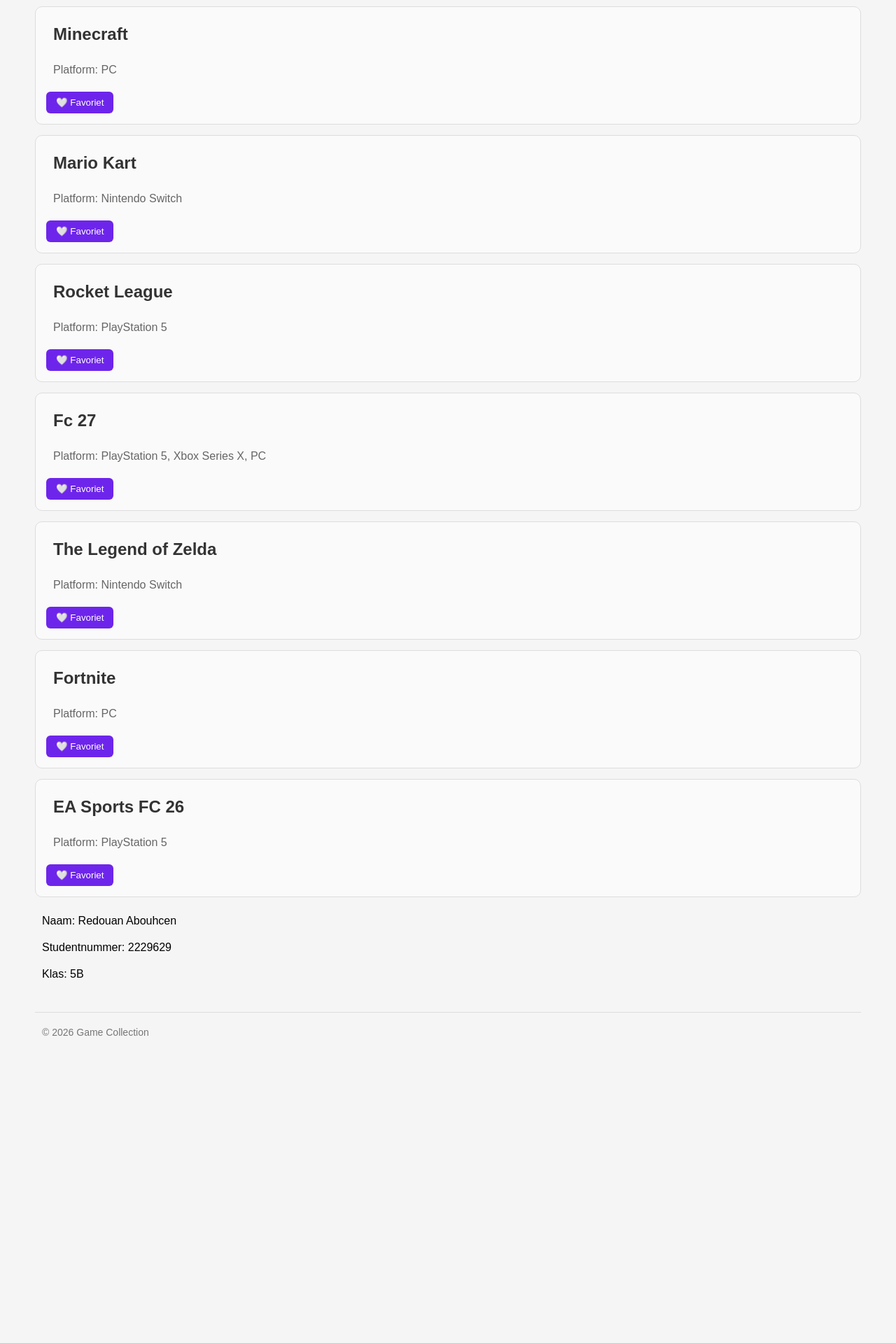
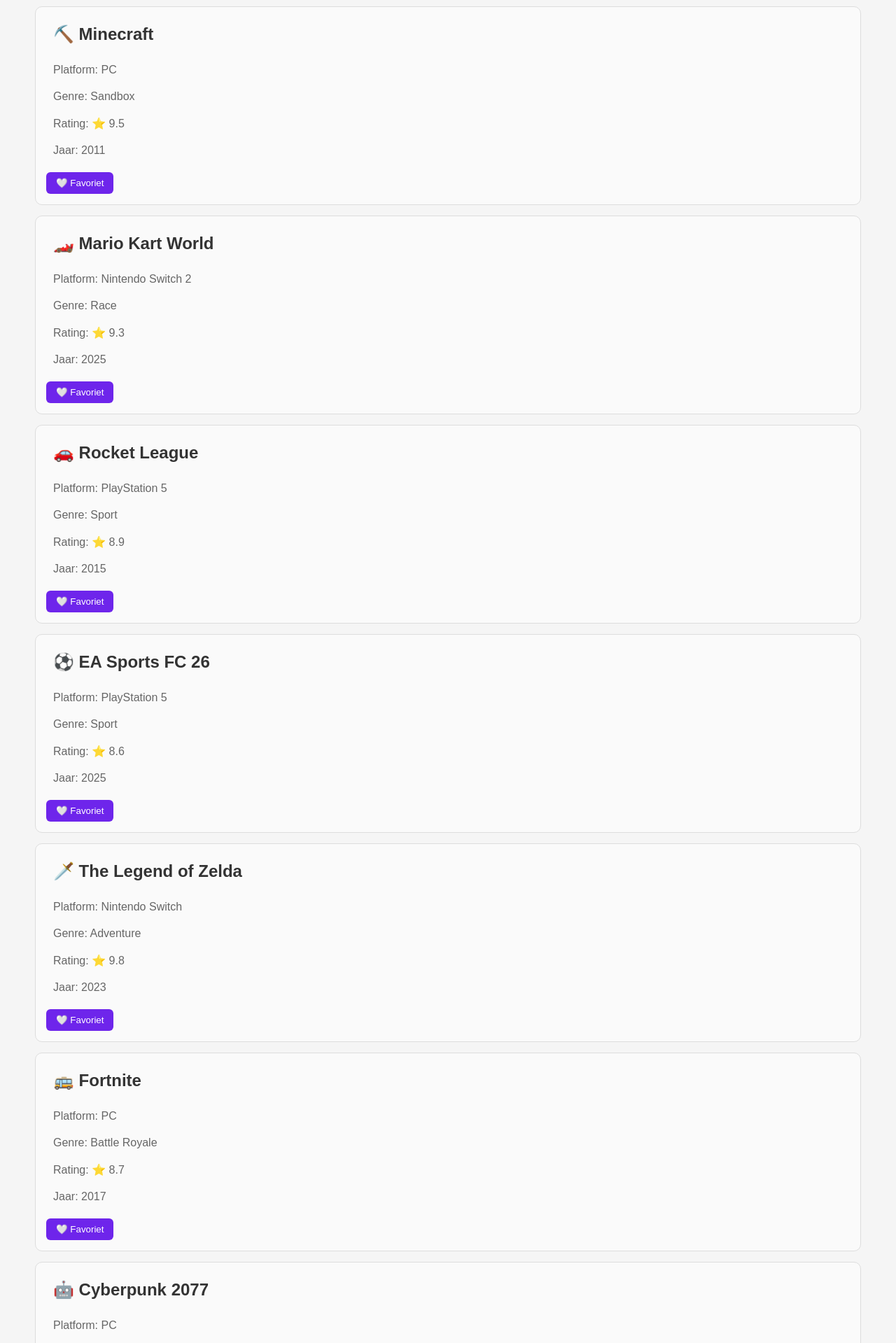
Before and after one commit to Redouan-maker/game-collection, a React (Vite) app: page / in a window 1280 px wide. Shown: the part 281-2200 px from the top of the page at 70% size. Before the commit the page ends 1824 px from the top, so only its background shows below. Built offline with nearby package versions, Linux system fonts and the light colour scheme.

Commit message:
Les 8 - JSON toegepast

```diff
--- a/src/App.jsx
+++ b/src/App.jsx
@@ -3,54 +3,13 @@
 import Footer from "./components/Footer";
 import GameCard from "./components/GameCard";
 import { useState } from "react";
+import games from "./data/games.json";
 
 function App() {
 
     const [search, setSearch] = useState("");
-    const games = [
 
-
-    {
-        id: 1,
-        title: "Minecraft",
-        platform: "PC"
-    },
-
-    {
-        id: 2,
-        title: "Mario Kart",
-        platform: "Nintendo Switch"
-    },
-
-    {
-        id: 3,
-        title: "Rocket League",
-        platform: "PlayStation 5"
-    },
-
-{
-    id: 4,
-    title: "Fc 27",
-    platform: " PlayStation 5, Xbox Series X, PC"
-},
-
-{
-    id: 5,
-    title: "The Legend of Zelda",
-    platform: "Nintendo Switch"
-},
-{
-    id: 6,
-    title: "Fortnite",
-    platform: "PC"
-},
-{
-    id: 7,
-    title: "EA Sports FC 26",
-    platform: "PlayStation 5"
-}
-
-];
+;
 
     return (
 
@@ -88,13 +47,19 @@
 
     <GameCard
 
-        key={game.id}
+    key={game.id}
 
-        title={game.title}
+    title={game.title}
 
-        platform={game.platform}
+    platform={game.platform}
 
-    />
+    genre={game.genre}
+
+    rating={game.rating}
+
+    year={game.year}
+
+/>
 
 ))}
 
--- a/src/components/GameCard.jsx
+++ b/src/components/GameCard.jsx
@@ -1,7 +1,6 @@
 import { useState } from "react";
-function GameCard(props) {
-  const [favorite, setFavorite] = useState(false);
-
+    function GameCard(props) {
+    const [favorite, setFavorite] = useState(false);
 
     return (
 
@@ -11,12 +10,18 @@
 
             <p>Platform: {props.platform}</p>
 
+            <p>Genre: {props.genre}</p>
+
+            <p>Rating: ⭐ {props.rating}</p>
+
+            <p>Jaar: {props.year}</p>
+
             <button
     className="favorite-button"
     onClick={() => setFavorite(!favorite)}
 >
 
-    {favorite ? "❤️ Favoriet" : "🤍 Favoriet"}
+            {favorite ? "❤️ Favoriet" : "🤍 Favoriet"}
 
 </button>
 
--- /dev/null
+++ b/src/data/games.json
@@ -0,0 +1,170 @@
+[
+  {
+    "id": 1,
+    "title": "⛏️ Minecraft",
+    "platform": "PC",
+    "genre": "Sandbox",
+    "rating": 9.5,
+    "year": 2011
+  },
+  {
+    "id": 2,
+    "title": "🏎️ Mario Kart World",
+    "platform": "Nintendo Switch 2",
+    "genre": "Race",
+    "rating": 9.3,
+    "year": 2025
+  },
+  {
+    "id": 3,
+    "title": "🚗 Rocket League",
+    "platform": "PlayStation 5",
+    "genre": "Sport",
+    "rating": 8.9,
+    "year": 2015
+  },
+  {
+    "id": 4,
+    "title": "⚽ EA Sports FC 26",
+    "platform": "PlayStation 5",
+    "genre": "Sport",
+    "rating": 8.6,
+    "year": 2025
+  },
+  {
+    "id": 5,
+    "title": "🗡️ The Legend of Zelda",
+    "platform": "Nintendo Switch",
+    "genre": "Adventure",
+    "rating": 9.8,
+    "year": 2023
+  },
+  {
+    "id": 6,
+    "title": "🚌 Fortnite",
+    "platform": "PC",
+    "genre": "Battle Royale",
+    "rating": 8.7,
+    "year": 2017
+  },
+  {
+    "id": 7,
+    "title": "🤖 Cyberpunk 2077",
+    "platform": "PC",
+    "genre": "RPG",
+    "rating": 8.8,
+    "year": 2020
+  },
+  {
+    "id": 8,
+    "title": "🤠 Red Dead Redemption 2",
+    "platform": "PC",
+    "genre": "Adventure",
+    "rating": 9.9,
+    "year": 2018
+  },
+  {
+    "id": 9,
+    "title": "🚔 GTA V",
+    "platform": "PC",
+    "genre": "Action",
+    "rating": 9.8,
+    "year": 2013
+  },
+  {
+    "id": 10,
+    "title": "👑 Elden Ring",
+    "platform": "PlayStation 5",
+    "genre": "RPG",
+    "rating": 9.7,
+    "year": 2022
+  },
+  {
+    "id": 11,
+    "title": "🚀 ROC Amstelland Dev Challenge",
+    "platform": "ESP32 / Raspberry Pi / Arduino",
+    "genre": "Developer Event",
+    "rating": 10.0,
+    "year": 2027
+  },
+  {
+    "id": 12,
+    "title": "🌲 Terraria",
+    "platform": "PC",
+    "genre": "Sandbox",
+    "rating": 9.7,
+    "year": 2011
+  },
+  {
+    "id": 13,
+    "title": "🎯 Valorant",
+    "platform": "PC",
+    "genre": "Tactical Shooter",
+    "rating": 8.9,
+    "year": 2020
+  },
+  {
+    "id": 14,
+    "title": "⚔️ League of Legends",
+    "platform": "PC",
+    "genre": "MOBA",
+    "rating": 8.5,
+    "year": 2009
+  },
+  {
+    "id": 15,
+    "title": "🧱 Roblox",
+    "platform": "PC",
+    "genre": "Sandbox",
+    "rating": 8.4,
+    "year": 2006
+  },
+  {
+    "id": 16,
+    "title": "🍃 Animal Crossing: New Horizons",
+    "platform": "Nintendo Switch",
+    "genre": "Simulation",
+    "rating": 9.0,
+    "year": 2020
+  },
+  {
+    "id": 17,
+    "title": "🐺 The Witcher 3: Wild Hunt",
+    "platform": "PC",
+    "genre": "RPG",
+    "rating": 9.8,
+    "year": 2015
+  },
+  {
+    "id": 18,
+    "title": "🪄 Hogwarts Legacy",
+    "platform": "PlayStation 5",
+    "genre": "Action RPG",
+    "rating": 8.8,
+    "year": 2023
+  },
+  {
+    "id": 19,
+    "title": "🥷 Assassin's Creed Shadows",
+    "platform": "PlayStation 5",
+    "genre": "Action RPG",
+    "rating": 8.7,
+    "year": 2025
+  },
+  {
+    "id": 20,
+    "title": "💥 Call of Duty: Black Ops 7",
+    "platform": "Xbox Series X",
+    "genre": "First-Person Shooter",
+    "rating": 8.6,
+    "year": 2025
+  },
+  {
+    "id": 21,
+    "title": "🏎️ Forza Horizon 5",
+    "platform": "Xbox Series X",
+    "genre": "Race",
+    "rating": 9.2,
+    "year": 2021
+  }
+]
```
